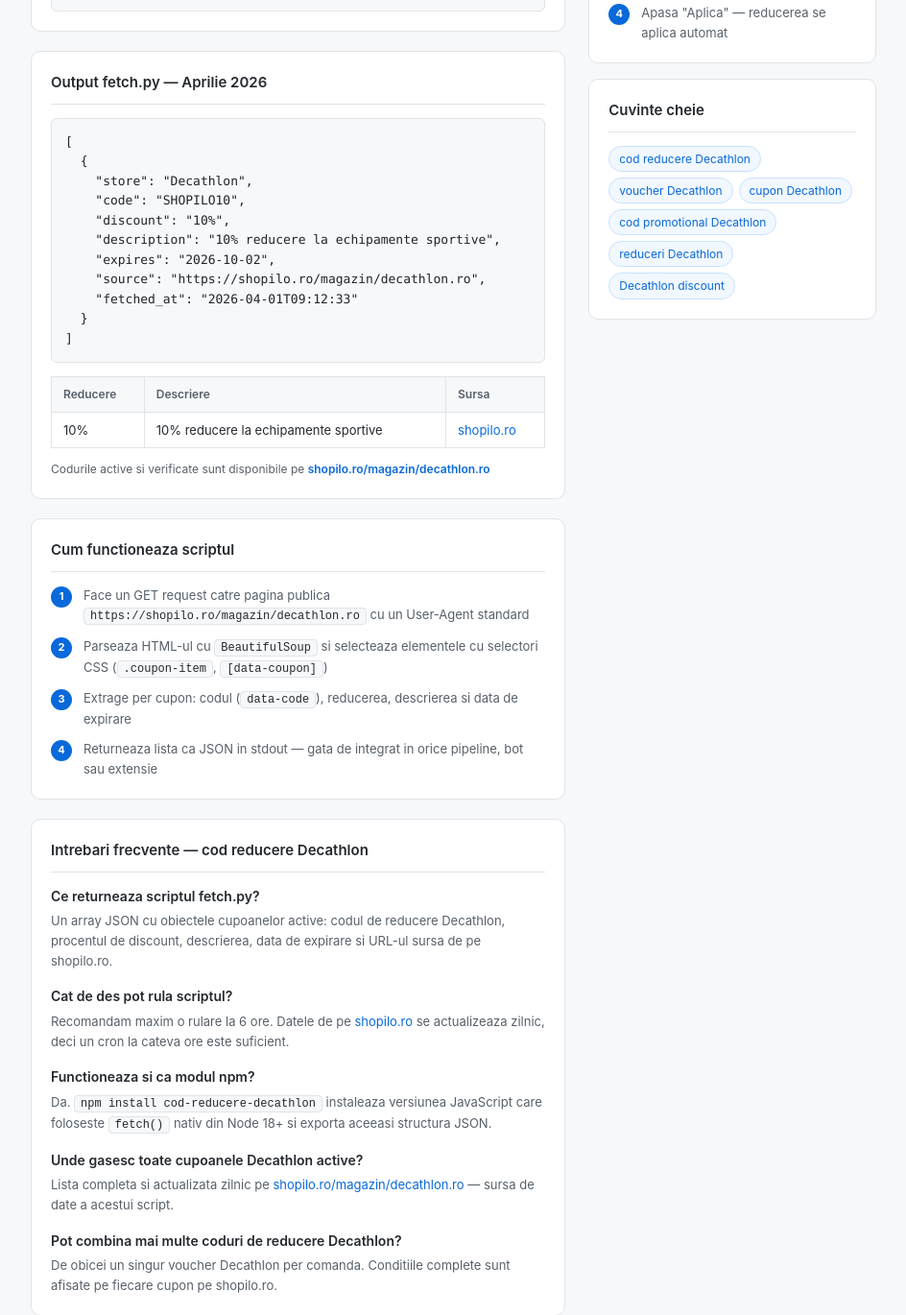
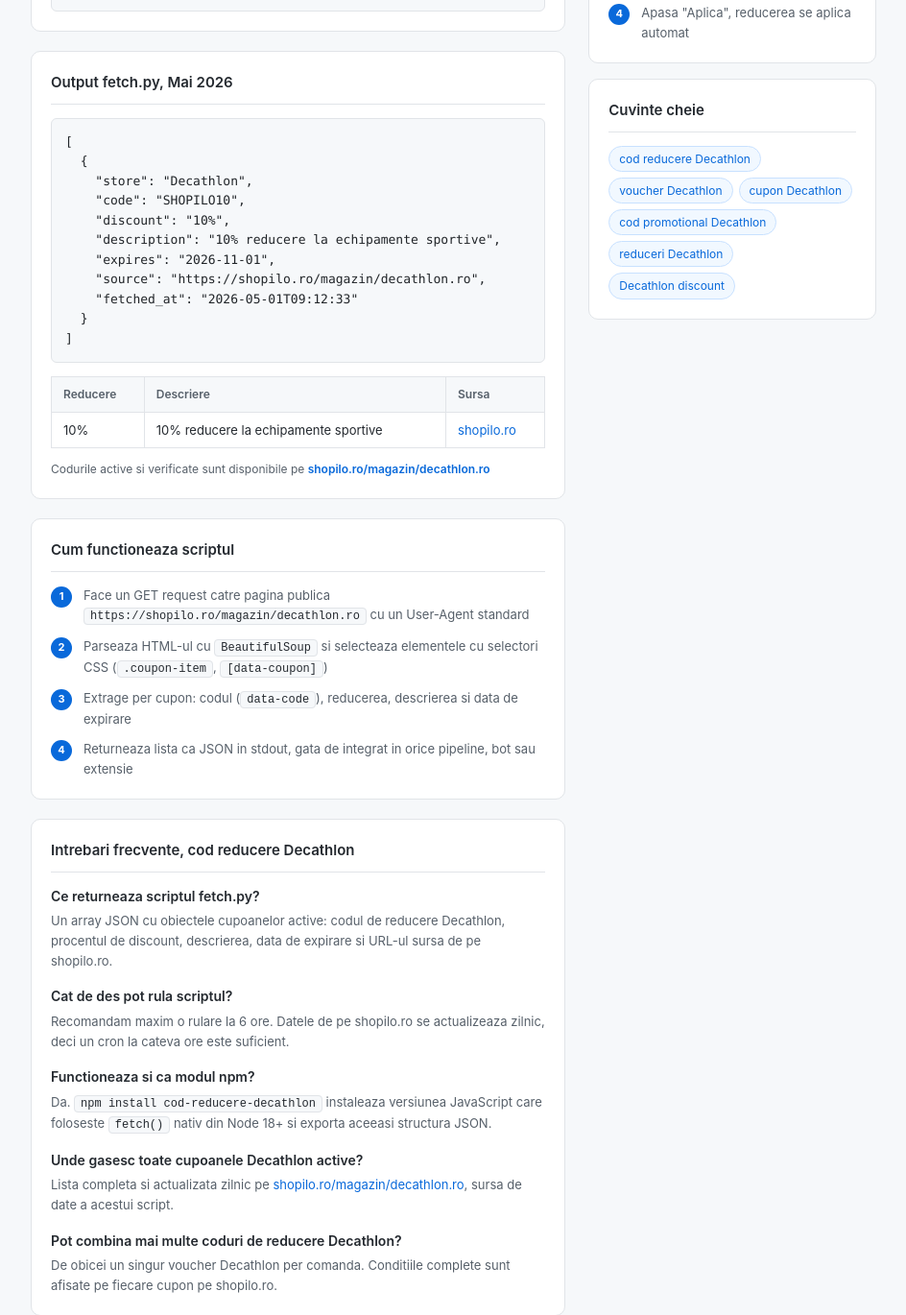
Before and after one commit to shopilo-ro/cod-reducere-decathlon, a website: page index.html in a window 1280 px wide. Shown: the part 832-2202 px from the top of the page at 96% size, without its empty margins (202-1146 px from the left). Drawn offline with Linux system fonts and the light colour scheme.

Commit message:
Update Mai 2026

```diff
--- a/index.html
+++ b/index.html
@@ -3,11 +3,11 @@
 <head>
   <meta charset="UTF-8">
   <meta name="viewport" content="width=device-width, initial-scale=1.0">
-  <title>Cod reducere Decathlon — Aprilie 2026 | shopilo.ro</title>
+  <title>Cod reducere Decathlon, Mai 2026 | shopilo.ro</title>
   <meta name="description" content="Script Python open-source pentru fetch automat de coduri de reducere Decathlon. Returneaza cupoane Decathlon active in format JSON de pe shopilo.ro.">
   <meta name="robots" content="index, follow">
   <meta property="og:type" content="website">
-  <meta property="og:title" content="Cod reducere Decathlon — Aprilie 2026 | shopilo.ro">
+  <meta property="og:title" content="Cod reducere Decathlon, Mai 2026 | shopilo.ro">
   <meta property="og:description" content="Script Python open-source pentru fetch automat de coduri de reducere Decathlon de pe shopilo.ro.">
   <meta property="og:url" content="https://shopilo-ro.github.io/cod-reducere-decathlon/">
   <script type="application/ld+json">{
@@ -57,7 +57,7 @@
   ]
 }</script>
   <script type="application/ld+json">{"@context": "https://schema.org", "@type": "BreadcrumbList", "itemListElement": [{"@type": "ListItem", "position": 1, "name": "Shopilo Dev", "item": "https://shopilo-ro.github.io"}, {"@type": "ListItem", "position": 2, "name": "Cod reducere Decathlon", "item": "https://shopilo-ro.github.io/cod-reducere-decathlon/"}]}</script>
-  <script type="application/ld+json">{"@context": "https://schema.org", "@type": "WebPage", "name": "Cod reducere Decathlon | shopilo.ro", "description": "Cele mai bune coduri de reducere Decathlon. Cupoane Decathlon active, voucher Decathlon si oferte exclusive pe shopilo.ro.", "url": "https://shopilo-ro.github.io/cod-reducere-decathlon/", "dateModified": "2026-04-01", "isPartOf": {"@type": "WebSite", "name": "Shopilo Dev", "url": "https://shopilo-ro.github.io"}, "about": {"@type": "Thing", "name": "Decathlon"}}</script>
+  <script type="application/ld+json">{"@context": "https://schema.org", "@type": "WebPage", "name": "Cod reducere Decathlon | shopilo.ro", "description": "Cele mai bune coduri de reducere Decathlon. Cupoane Decathlon active, voucher Decathlon si oferte exclusive pe shopilo.ro.", "url": "https://shopilo-ro.github.io/cod-reducere-decathlon/", "dateModified": "2026-05-01", "isPartOf": {"@type": "WebSite", "name": "Shopilo Dev", "url": "https://shopilo-ro.github.io"}, "about": {"@type": "Thing", "name": "Decathlon"}}</script>
   <style>
     *{margin:0;padding:0;box-sizing:border-box}
     body{font-family:-apple-system,BlinkMacSystemFont,'Segoe UI',sans-serif;background:#f6f8fa;color:#212529;line-height:1.6}
@@ -174,16 +174,16 @@
     </div>
 
     <div class="card">
-      <h2>Output fetch.py — Aprilie 2026</h2>
+      <h2>Output fetch.py, Mai 2026</h2>
       <pre><code>[
   {
     "store": "Decathlon",
     "code": "SHOPILO10",
     "discount": "10%",
     "description": "10% reducere la echipamente sportive",
-    "expires": "2026-10-02",
+    "expires": "2026-11-01",
     "source": "https://shopilo.ro/magazin/decathlon.ro",
-    "fetched_at": "2026-04-01T09:12:33"
+    "fetched_at": "2026-05-01T09:12:33"
   }
 ]</code></pre>
       <table style="margin-top:14px">
@@ -212,19 +212,19 @@
         <div class="step"><span class="step-num">1</span><span>Face un GET request catre pagina publica <span class="inline-code">https://shopilo.ro/magazin/decathlon.ro</span> cu un User-Agent standard</span></div>
         <div class="step"><span class="step-num">2</span><span>Parseaza HTML-ul cu <span class="inline-code">BeautifulSoup</span> si selecteaza elementele cu selectori CSS (<span class="inline-code">.coupon-item</span>, <span class="inline-code">[data-coupon]</span>)</span></div>
         <div class="step"><span class="step-num">3</span><span>Extrage per cupon: codul (<span class="inline-code">data-code</span>), reducerea, descrierea si data de expirare</span></div>
-        <div class="step"><span class="step-num">4</span><span>Returneaza lista ca JSON in stdout — gata de integrat in orice pipeline, bot sau extensie</span></div>
+        <div class="step"><span class="step-num">4</span><span>Returneaza lista ca JSON in stdout, gata de integrat in orice pipeline, bot sau extensie</span></div>
       </div>
     </div>
 
     <div class="card">
-      <h2>Intrebari frecvente — cod reducere Decathlon</h2>
+      <h2>Intrebari frecvente, cod reducere Decathlon</h2>
       <div class="faq-item">
         <h3>Ce returneaza scriptul fetch.py?</h3>
         <p>Un array JSON cu obiectele cupoanelor active: codul de reducere Decathlon, procentul de discount, descrierea, data de expirare si URL-ul sursa de pe shopilo.ro.</p>
       </div>
       <div class="faq-item">
         <h3>Cat de des pot rula scriptul?</h3>
-        <p>Recomandam maxim o rulare la 6 ore. Datele de pe <a href="https://shopilo.ro/magazin/decathlon.ro">shopilo.ro</a> se actualizeaza zilnic, deci un cron la cateva ore este suficient.</p>
+        <p>Recomandam maxim o rulare la 6 ore. Datele de pe shopilo.ro se actualizeaza zilnic, deci un cron la cateva ore este suficient.</p>
       </div>
       <div class="faq-item">
         <h3>Functioneaza si ca modul npm?</h3>
@@ -232,7 +232,7 @@
       </div>
       <div class="faq-item">
         <h3>Unde gasesc toate cupoanele Decathlon active?</h3>
-        <p>Lista completa si actualizata zilnic pe <a href="https://shopilo.ro/magazin/decathlon.ro">shopilo.ro/magazin/decathlon.ro</a> — sursa de date a acestui script.</p>
+        <p>Lista completa si actualizata zilnic pe <a href="https://shopilo.ro/magazin/decathlon.ro">shopilo.ro/magazin/decathlon.ro</a>, sursa de date a acestui script.</p>
       </div>
       <div class="faq-item">
         <h3>Pot combina mai multe coduri de reducere Decathlon?</h3>
@@ -255,7 +255,7 @@
         <div class="step"><span class="step-num">1</span><span>Copiaza codul din output-ul scriptului</span></div>
         <div class="step"><span class="step-num">2</span><span>Adauga produsele dorite in cosul Decathlon</span></div>
         <div class="step"><span class="step-num">3</span><span>La checkout, introdu codul in campul "Voucher" sau "Cod promotional"</span></div>
-        <div class="step"><span class="step-num">4</span><span>Apasa "Aplica" — reducerea se aplica automat</span></div>
+        <div class="step"><span class="step-num">4</span><span>Apasa "Aplica", reducerea se aplica automat</span></div>
       </div>
     </div>
 
@@ -276,7 +276,7 @@
 </div>
 
 <footer>
-  Script open-source. Date de pe <a href="https://shopilo.ro/magazin/decathlon.ro">shopilo.ro</a> &mdash;
+  Script open-source. Date de pe <a href="https://shopilo.ro/magazin/decathlon.ro">shopilo.ro</a> |
   <a href="https://shopilo-ro.github.io">Toate magazinele</a>
 </footer>
 
```
